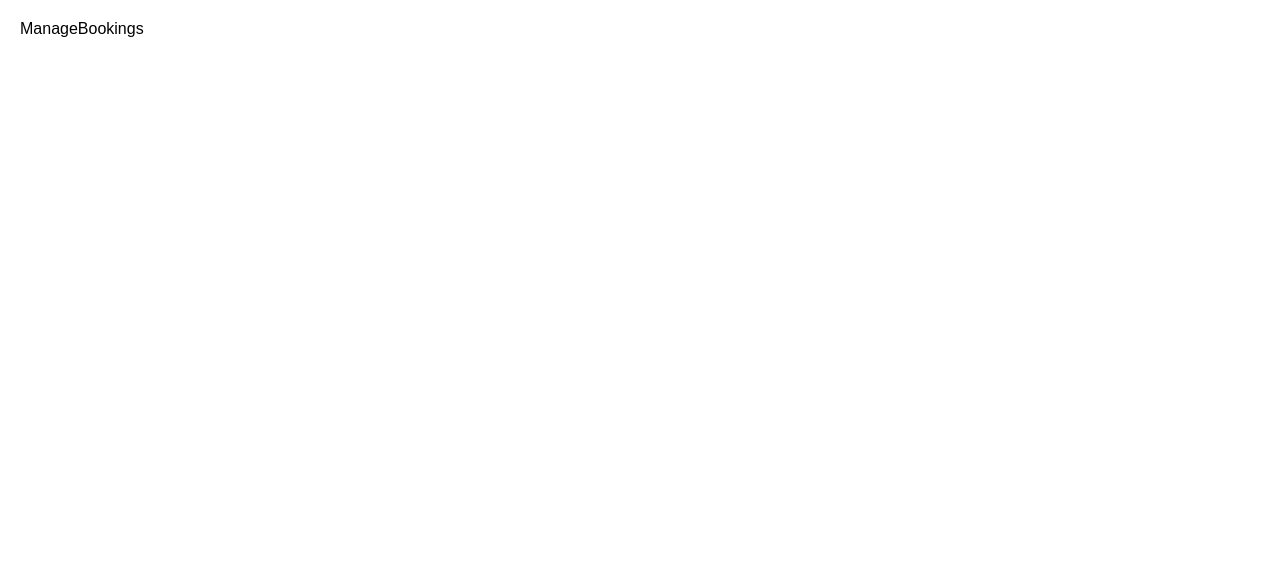
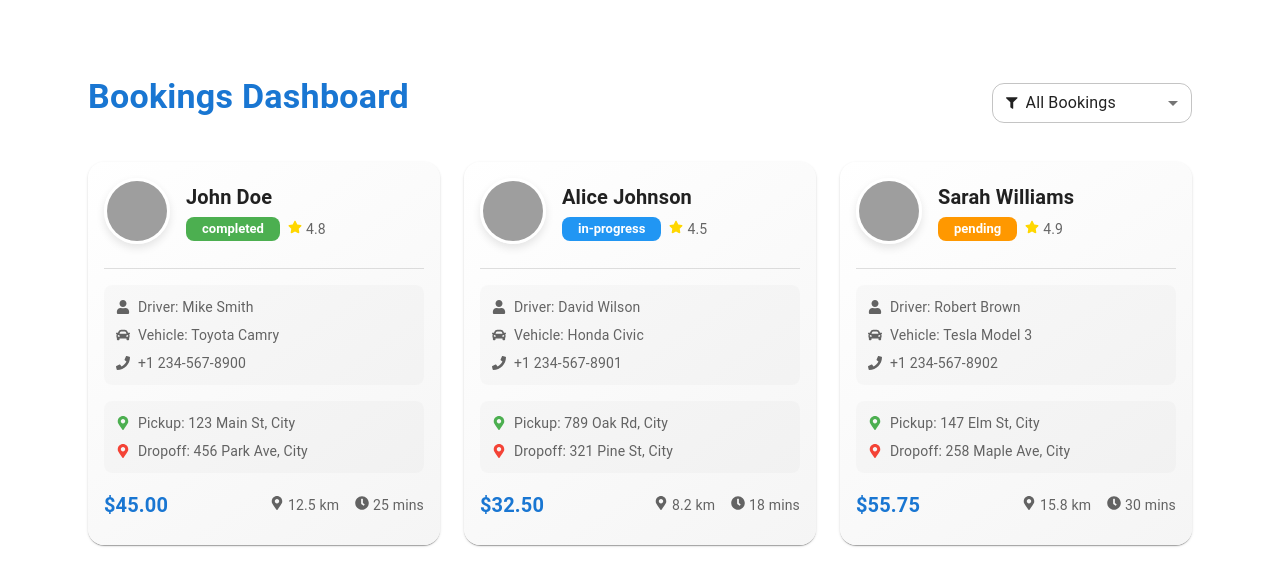
Before and after one commit to vishnutej05/Logistic-Platform, a React (Create React App) app in the folder frontend/: page /admin/manage-bookings in a window 1280 px wide. Shown: the top 586 px of the page. Built offline with nearby package versions, Linux system fonts and the light colour scheme; no server answers; grey boxes are pictures that could not be loaded.

Commit message:
Need to integerate API

```diff
--- a/frontend/package.json
+++ b/frontend/package.json
@@ -11,6 +11,7 @@
     "@testing-library/jest-dom": "^5.17.0",
     "@testing-library/react": "^13.4.0",
     "@testing-library/user-event": "^13.5.0",
+    "framer-motion": "^11.11.11",
     "jwt-decode": "^4.0.0",
     "react": "^18.3.1",
     "react-dom": "^18.3.1",
--- a/frontend/src/components/ManageBookings/ManageBookings.jsx
+++ b/frontend/src/components/ManageBookings/ManageBookings.jsx
@@ -1,5 +1,309 @@
-import React from "react";
+import React, { useState } from "react";
+import {
+  Box,
+  Card,
+  CardContent,
+  Typography,
+  Grid,
+  Chip,
+  IconButton,
+  TextField,
+  MenuItem,
+  Container,
+  Paper,
+  CircularProgress,
+  Button,
+  Avatar,
+  Divider,
+} from "@mui/material";
+import { styled } from "@mui/system";
+import {
+  FaUser,
+  FaCar,
+  FaMapMarkerAlt,
+  FaFilter,
+  FaPhone,
+  FaStar,
+  FaClock,
+} from "react-icons/fa";
 
-export default function ManageBookings() {
-  return <div>ManageBookings</div>;
-}
+const StyledCard = styled(Card)(({ theme }) => ({
+  transition: "transform 0.3s, box-shadow 0.3s",
+  borderRadius: "16px",
+  background: "linear-gradient(145deg, #ffffff 0%, #f5f5f5 100%)",
+  "&:hover": {
+    transform: "translateY(-8px)",
+    boxShadow: "0 12px 24px rgba(0,0,0,0.15)",
+  },
+}));
+
+const StatusChip = styled(Chip)(({ status }) => ({
+  backgroundColor:
+    status === "completed"
+      ? "#4caf50"
+      : status === "in-progress"
+      ? "#2196f3"
+      : "#ff9800",
+  color: "#fff",
+  fontWeight: "bold",
+  borderRadius: "8px",
+  padding: "4px 8px",
+}));
+
+const StyledAvatar = styled(Avatar)({
+  width: 60,
+  height: 60,
+  border: "3px solid #fff",
+  boxShadow: "0 4px 8px rgba(0,0,0,0.1)",
+});
+
+const InfoBox = styled(Box)({
+  background: "rgba(0,0,0,0.02)",
+  borderRadius: "8px",
+  padding: "12px",
+  marginBottom: "16px",
+});
+
+const mockBookings = [
+  {
+    id: 1,
+    userName: "John Doe",
+    driverName: "Mike Smith",
+    vehicle: "Toyota Camry",
+    status: "completed",
+    price: "$45.00",
+    distance: "12.5 km",
+    pickupAddress: "123 Main St, City",
+    dropoffAddress: "456 Park Ave, City",
+    userImage: "images.unsplash.com/photo-1633332755192-727a05c4013d",
+    rating: 4.8,
+    duration: "25 mins",
+    phoneNumber: "+1 234-567-8900",
+  },
+  {
+    id: 2,
+    userName: "Alice Johnson",
+    driverName: "David Wilson",
+    vehicle: "Honda Civic",
+    status: "in-progress",
+    price: "$32.50",
+    distance: "8.2 km",
+    pickupAddress: "789 Oak Rd, City",
+    dropoffAddress: "321 Pine St, City",
+    userImage: "images.unsplash.com/photo-1494790108377-be9c29b29330",
+    rating: 4.5,
+    duration: "18 mins",
+    phoneNumber: "+1 234-567-8901",
+  },
+  {
+    id: 3,
+    userName: "Sarah Williams",
+    driverName: "Robert Brown",
+    vehicle: "Tesla Model 3",
+    status: "pending",
+    price: "$55.75",
+    distance: "15.8 km",
+    pickupAddress: "147 Elm St, City",
+    dropoffAddress: "258 Maple Ave, City",
+    userImage: "images.unsplash.com/photo-1534528741775-53994a69daeb",
+    rating: 4.9,
+    duration: "30 mins",
+    phoneNumber: "+1 234-567-8902",
+  },
+];
+
+const BookingsDashboard = () => {
+  const [filter, setFilter] = useState("all");
+  const [loading, setLoading] = useState(false);
+
+  const handleFilterChange = (event) => {
+    setLoading(true);
+    setFilter(event.target.value);
+    setTimeout(() => setLoading(false), 500);
+  };
+
+  const filteredBookings = mockBookings.filter((booking) =>
+    filter === "all" ? true : booking.status === filter
+  );
+
+  return (
+    <Container maxWidth="lg" sx={{ py: 4 }}>
+      <Paper elevation={0} sx={{ p: 3, mb: 4, borderRadius: "16px" }}>
+        <Box
+          display="flex"
+          justifyContent="space-between"
+          alignItems="center"
+          mb={4}
+        >
+          <Typography
+            variant="h4"
+            component="h1"
+            gutterBottom
+            fontWeight="bold"
+            color="primary"
+          >
+            Bookings Dashboard
+          </Typography>
+          <TextField
+            select
+            value={filter}
+            onChange={handleFilterChange}
+            variant="outlined"
+            size="small"
+            sx={{
+              minWidth: 200,
+              "& .MuiOutlinedInput-root": {
+                borderRadius: "12px",
+              },
+            }}
+            InputProps={{
+              startAdornment: <FaFilter style={{ marginRight: 8 }} />,
+            }}
+          >
+            <MenuItem value="all">All Bookings</MenuItem>
+            <MenuItem value="pending">Pending</MenuItem>
+            <MenuItem value="in-progress">In Progress</MenuItem>
+            <MenuItem value="completed">Completed</MenuItem>
+          </TextField>
+        </Box>
+
+        {loading ? (
+          <Box display="flex" justifyContent="center" p={4}>
+            <CircularProgress />
+          </Box>
+        ) : (
+          <Grid container spacing={3}>
+            {filteredBookings.map((booking) => (
+              <Grid item xs={12} md={6} lg={4} key={booking.id}>
+                <StyledCard>
+                  <CardContent>
+                    <Box display="flex" alignItems="center" mb={3}>
+                      <StyledAvatar
+                        src={`https://${booking.userImage}`}
+                        alt={booking.userName}
+                      />
+                      <Box ml={2} flex={1}>
+                        <Typography
+                          variant="h6"
+                          component="div"
+                          fontWeight="bold"
+                        >
+                          {booking.userName}
+                        </Typography>
+                        <Box
+                          display="flex"
+                          alignItems="center"
+                          gap={1}
+                          mt={0.5}
+                        >
+                          <StatusChip
+                            label={booking.status}
+                            status={booking.status}
+                            size="small"
+                          />
+                          <Typography variant="body2" color="text.secondary">
+                            <FaStar
+                              style={{ color: "#ffd700", marginRight: 4 }}
+                            />
+                            {booking.rating}
+                          </Typography>
+                        </Box>
+                      </Box>
+                    </Box>
+
+                    <Divider sx={{ my: 2 }} />
+
+                    <InfoBox>
+                      <Typography
+                        variant="body2"
+                        color="text.secondary"
+                        display="flex"
+                        alignItems="center"
+                        mb={1}
+                      >
+                        <FaUser style={{ marginRight: 8 }} /> Driver:{" "}
+                        {booking.driverName}
+                      </Typography>
+                      <Typography
+                        variant="body2"
+                        color="text.secondary"
+                        display="flex"
+                        alignItems="center"
+                        mb={1}
+                      >
+                        <FaCar style={{ marginRight: 8 }} /> Vehicle:{" "}
+                        {booking.vehicle}
+                      </Typography>
+                      <Typography
+                        variant="body2"
+                        color="text.secondary"
+                        display="flex"
+                        alignItems="center"
+                      >
+                        <FaPhone style={{ marginRight: 8 }} />{" "}
+                        {booking.phoneNumber}
+                      </Typography>
+                    </InfoBox>
+
+                    <InfoBox>
+                      <Typography
+                        variant="body2"
+                        color="text.secondary"
+                        display="flex"
+                        alignItems="center"
+                        mb={1}
+                      >
+                        <FaMapMarkerAlt
+                          style={{ marginRight: 8, color: "#4caf50" }}
+                        />{" "}
+                        Pickup: {booking.pickupAddress}
+                      </Typography>
+                      <Typography
+                        variant="body2"
+                        color="text.secondary"
+                        display="flex"
+                        alignItems="center"
+                      >
+                        <FaMapMarkerAlt
+                          style={{ marginRight: 8, color: "#f44336" }}
+                        />{" "}
+                        Dropoff: {booking.dropoffAddress}
+                      </Typography>
+                    </InfoBox>
+
+                    <Box
+                      display="flex"
+                      justifyContent="space-between"
+                      alignItems="center"
+                      mt={2}
+                    >
+                      <Typography
+                        variant="h6"
+                        color="primary"
+                        fontWeight="bold"
+                      >
+                        {booking.price}
+                      </Typography>
+                      <Box display="flex" alignItems="center" gap={2}>
+                        <Typography variant="body2" color="text.secondary">
+                          <FaMapMarkerAlt style={{ marginRight: 4 }} />
+                          {booking.distance}
+                        </Typography>
+                        <Typography variant="body2" color="text.secondary">
+                          <FaClock style={{ marginRight: 4 }} />
+                          {booking.duration}
+                        </Typography>
+                      </Box>
+                    </Box>
+                  </CardContent>
+                </StyledCard>
+              </Grid>
+            ))}
+          </Grid>
+        )}
+      </Paper>
+    </Container>
+  );
+};
+
+export default BookingsDashboard;
```
Also changed, not shown: frontend/src/components/ManageDrivers/ManageDrivers.jsx (+29 -25 lines), frontend/src/components/ManageVehicles/ManageVehicles.jsx (line endings or trailing spaces), 1 other file (tests, documents, lock files or other folders).
